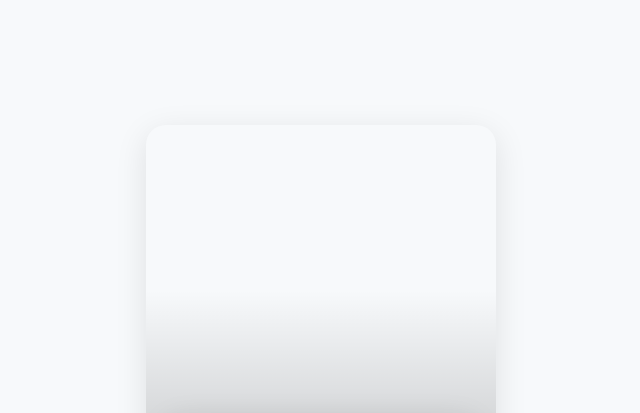
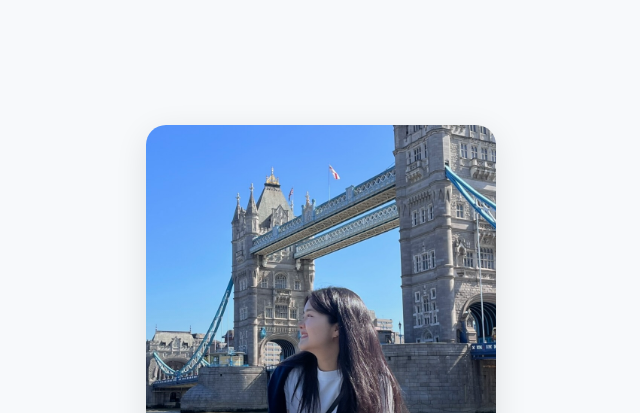
Before and after one commit to SooYoungJi/Profile, a plain HTML site: page index.html in a window 1280 px wide. Shown: the top 413 px of the page, without its empty margins (319-959 px from the left). Drawn offline with Linux system fonts and the light colour scheme; the site is published under a folder, as on GitHub Pages, so addresses that start at the root find nothing.

Commit message:
Update index.html

```diff
--- a/index.html
+++ b/index.html
@@ -20,7 +20,7 @@
         width: 350px;
         height: 550px;
         text-align: left;
-        background-image: url("/Profile2.jpg");
+        background-image: url("Profile2.jpg");
         background-size: cover;
         background-position: top center;
         overflow: hidden;
```
